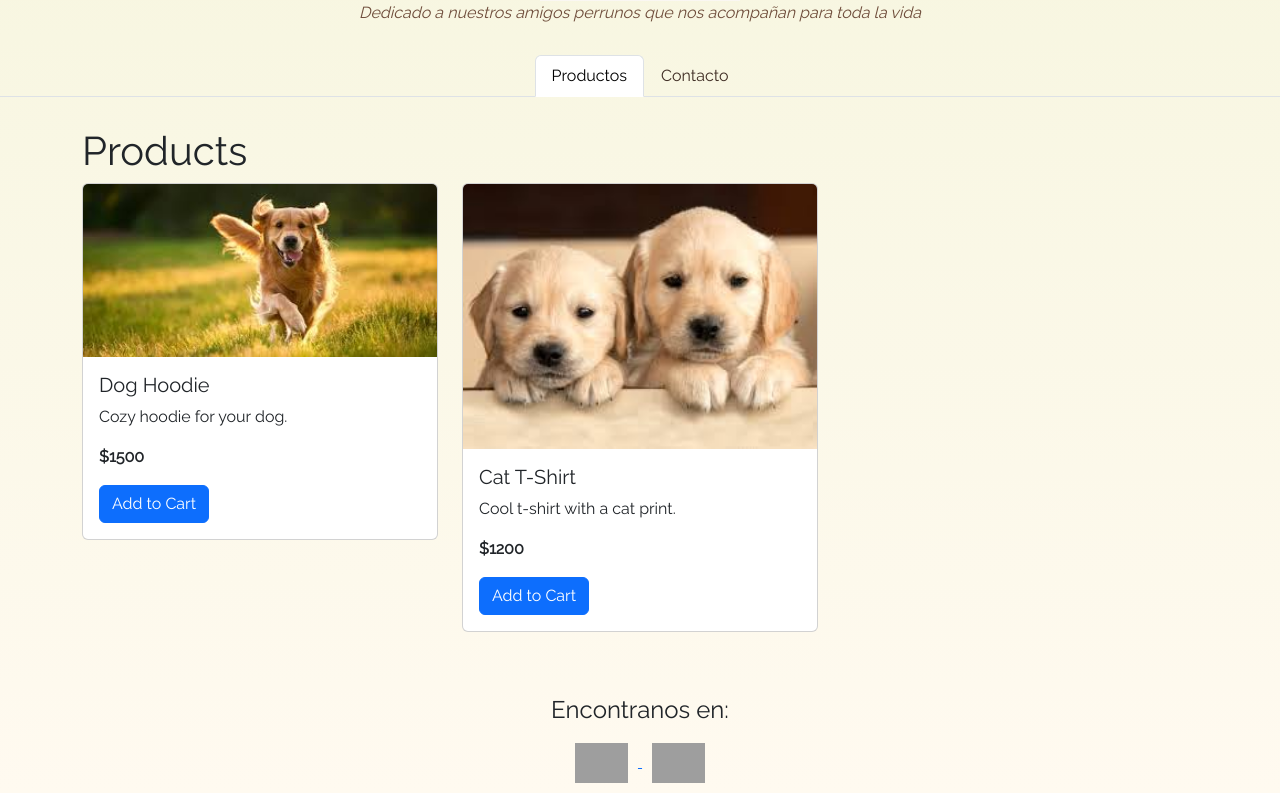
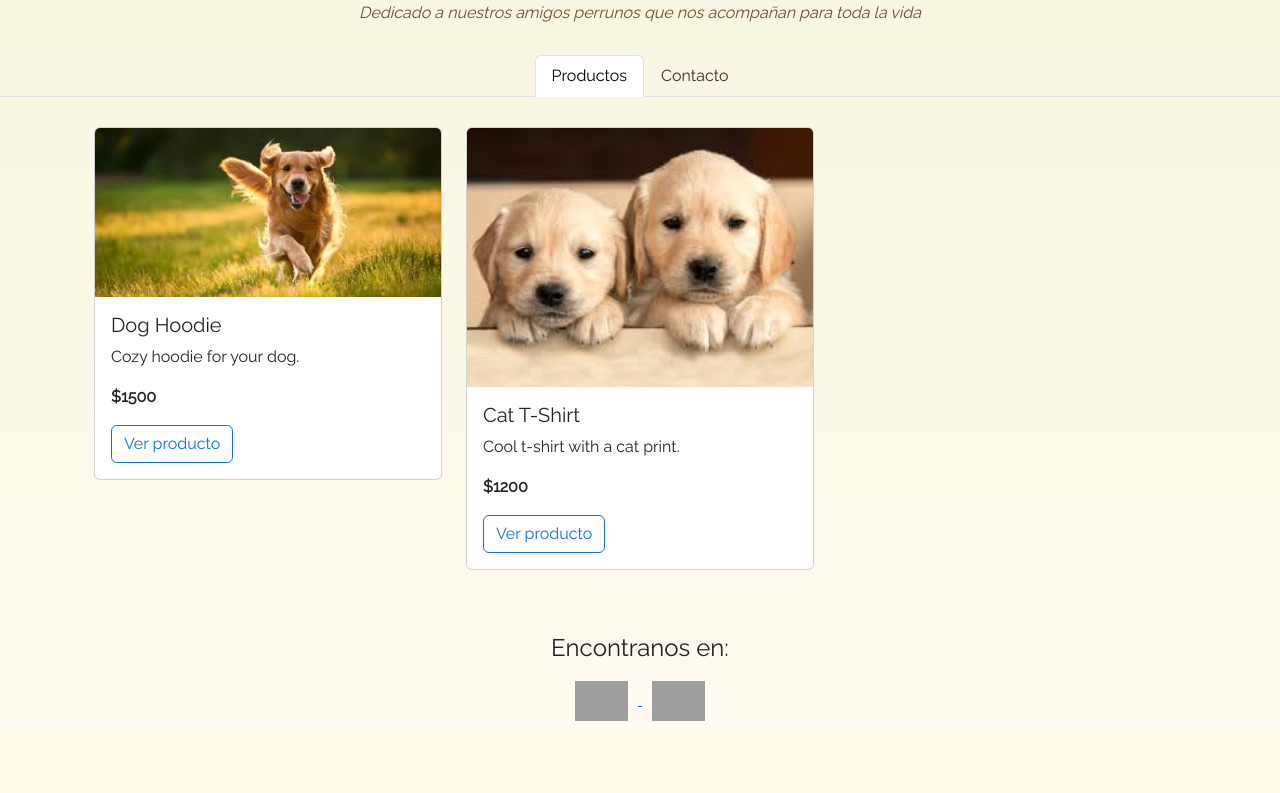
Before and after one commit to frevilla10/ElClubDeLosPerros, a Flask app: page / in a window 1280 px wide. Shown: the part 285-1078 px from the top of the page. After the commit the page ends 1006 px from the top, so only its background shows below. Run offline with Flask 3, Linux system fonts and the light colour scheme; grey boxes are pictures that could not be loaded.

Commit message:
Improving index html

```diff
--- a/templates/index.html
+++ b/templates/index.html
@@ -1,6 +1,6 @@
 {% extends "layout.html" %}
 {% block content %}
-<h1>Products</h1>
+<div class="container mt-4">
   <div class="row">
     {% for product in products %}
     <div class="col-md-4 mb-3">
@@ -10,10 +10,11 @@
           <h5 class="card-title">{{ product.name }}</h5>
           <p class="card-text">{{ product.description }}</p>
           <p><strong>${{ product.price }}</strong></p>
-        <a href="{{ url_for('add_to_cart', product_id=product.id) }}" class="btn btn-primary">Add to Cart</a>
+          <a href="{{ url_for('product', product_id=product.id) }}" class="btn btn-outline-primary">Ver producto</a>
         </div>
       </div>
     </div>
     {% endfor %}
   </div>
+</div>
 {% endblock %}
```
Lines whose indentation alone changed are shown as unchanged.
